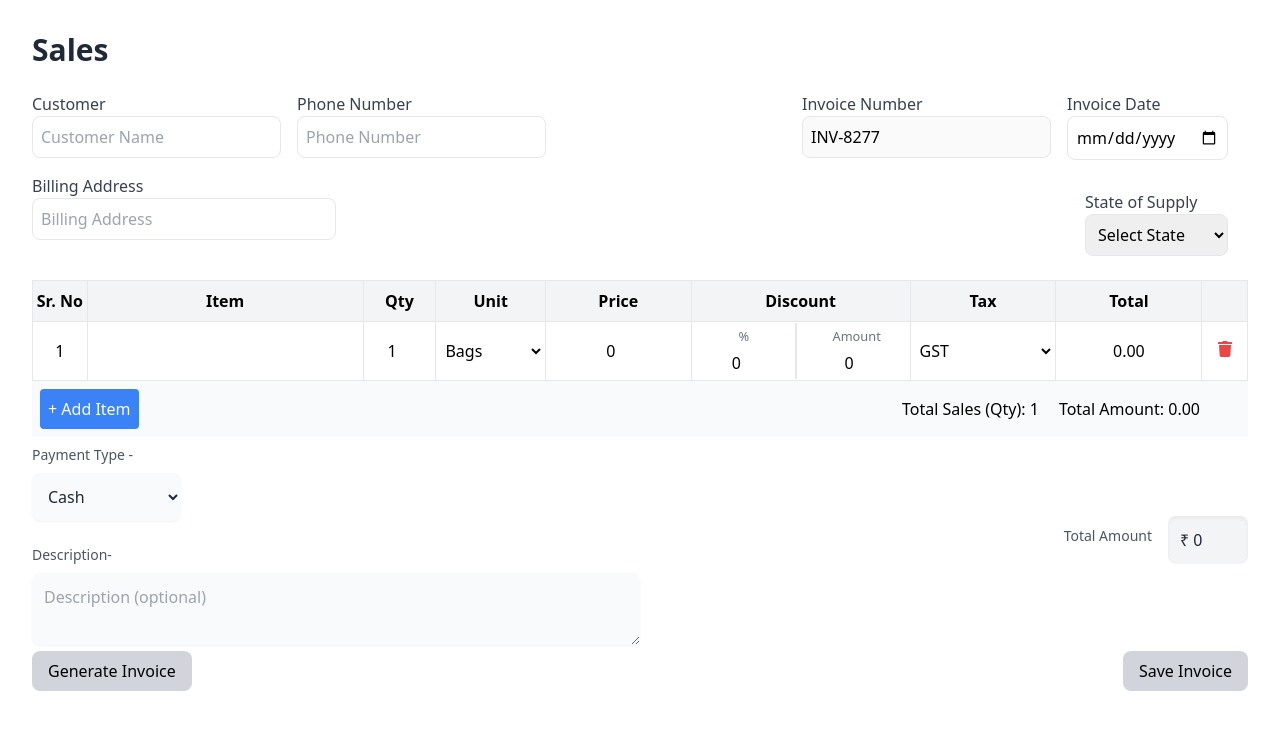
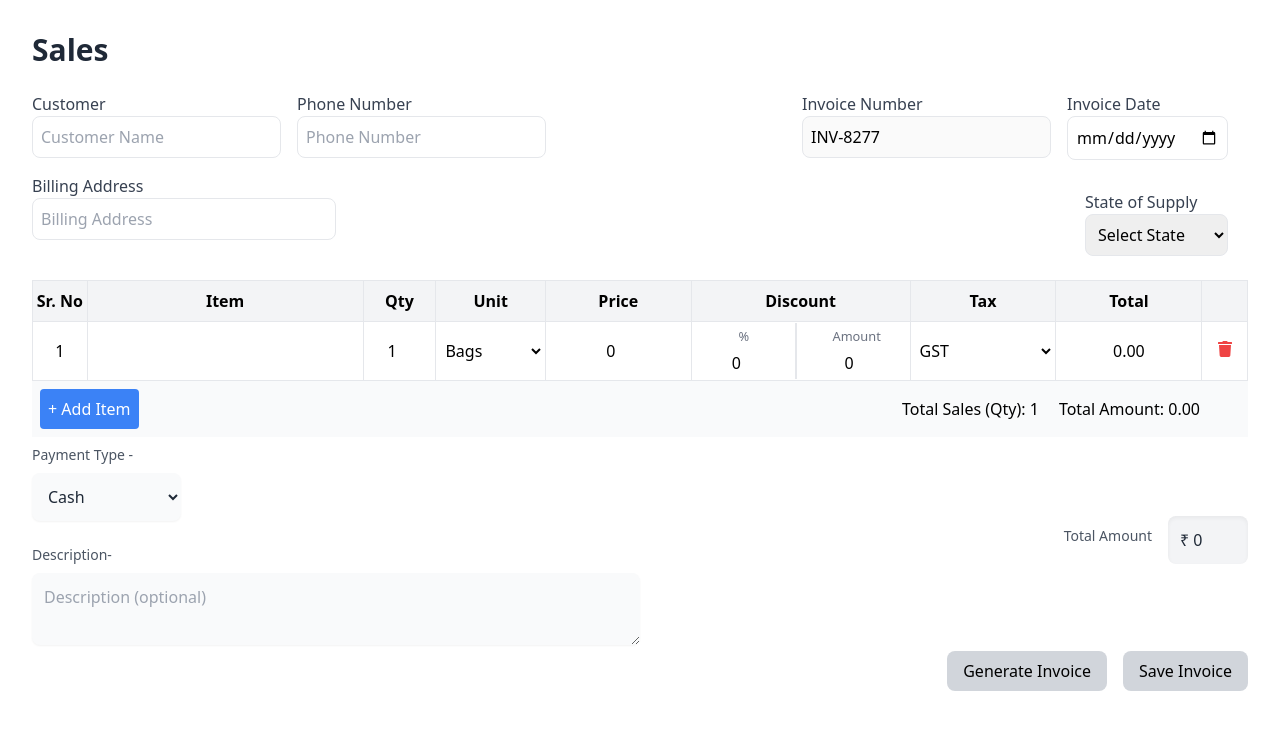
Before and after one commit to VaibbhavD/Sales-Panel, a React (Vite) app: page /add-sale in a window 1280 px wide. Shown: the top 730 px of the page. Built offline with nearby package versions, Linux system fonts and the light colour scheme.

Commit message:
update Button section add color sna dmake if form is valid then btn i enable otherwise disable

```diff
--- a/src/components/ButtonsSection.jsx
+++ b/src/components/ButtonsSection.jsx
@@ -3,12 +3,14 @@
     invoice.customer && invoice.totalAmount && invoice.invoiceNumber;
 
   return (
-    <div className="flex justify-between">
+    <div className="flex justify-end space-x-4">
+      {" "}
+      {/* Align buttons to the right and add spacing */}
       <button
         onClick={() => alert("Invoice generated")}
         disabled={!isFormValid}
         className={`py-2 px-4 rounded-lg ${
-          isFormValid ? "bg-blue-500 text-white" : "bg-gray-300"
+          isFormValid ? "bg-green-500 text-white" : "bg-gray-300"
         }`}
       >
         Generate Invoice
@@ -17,7 +19,7 @@
         onClick={saveInvoice}
         disabled={!isFormValid}
         className={`py-2 px-4 rounded-lg ${
-          isFormValid ? "bg-green-500 text-white" : "bg-gray-300"
+          isFormValid ? "bg-blue-500 text-white" : "bg-gray-300"
         }`}
       >
         Save Invoice
@@ -25,4 +27,5 @@
     </div>
   );
 };
+
 export default ButtonsSection;
```
